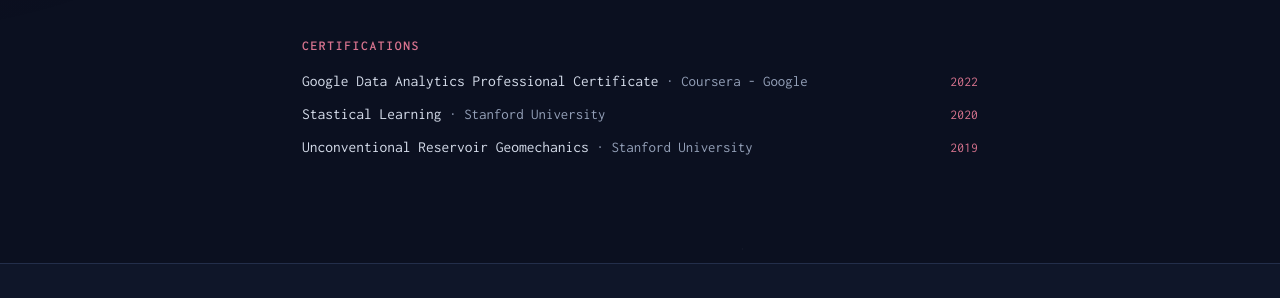
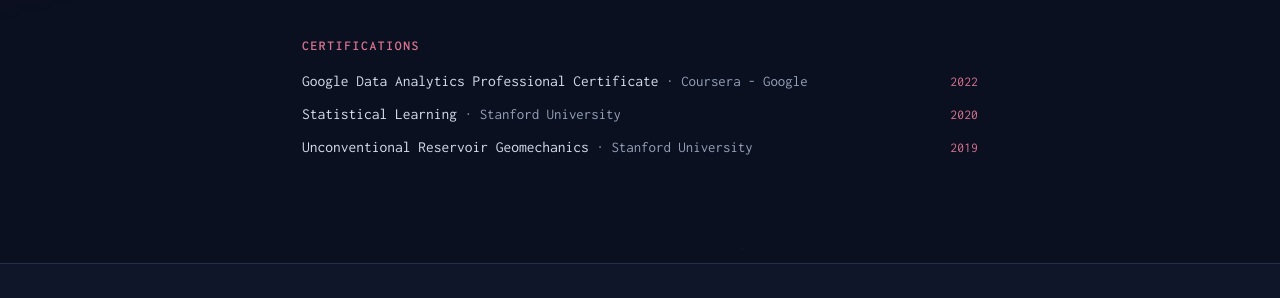
Before and after one commit to Krishna1594/krishna1594.github.io, a Jekyll site: the page built from resume.html, in a window 1280 px wide and 900 px high, scrolled down 1498 px. Shown: the part 489-787 px from the top of the window. Built offline with Jekyll 4.4.1, drawn with Linux system fonts in a browser that asks for light colours.

Commit message:
Update certifications.yml

```diff
--- a/_data/certifications.yml
+++ b/_data/certifications.yml
@@ -2,7 +2,7 @@
   issuer: Coursera - Google
   year: 2022
 
-- name: Stastical Learning
+- name: Statistical Learning
   issuer: Stanford University
   year: 2020
 
```
